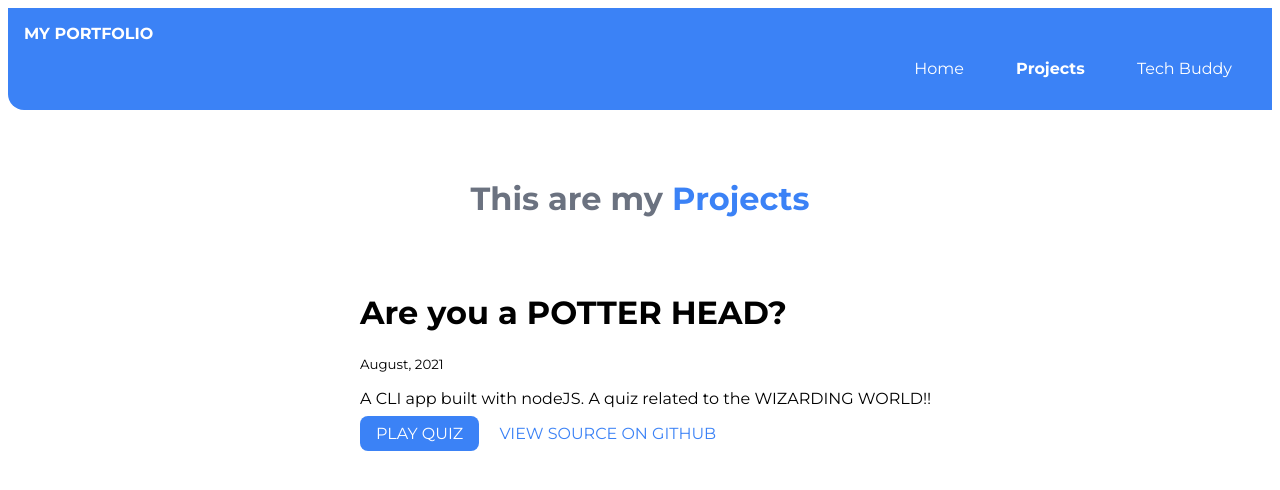
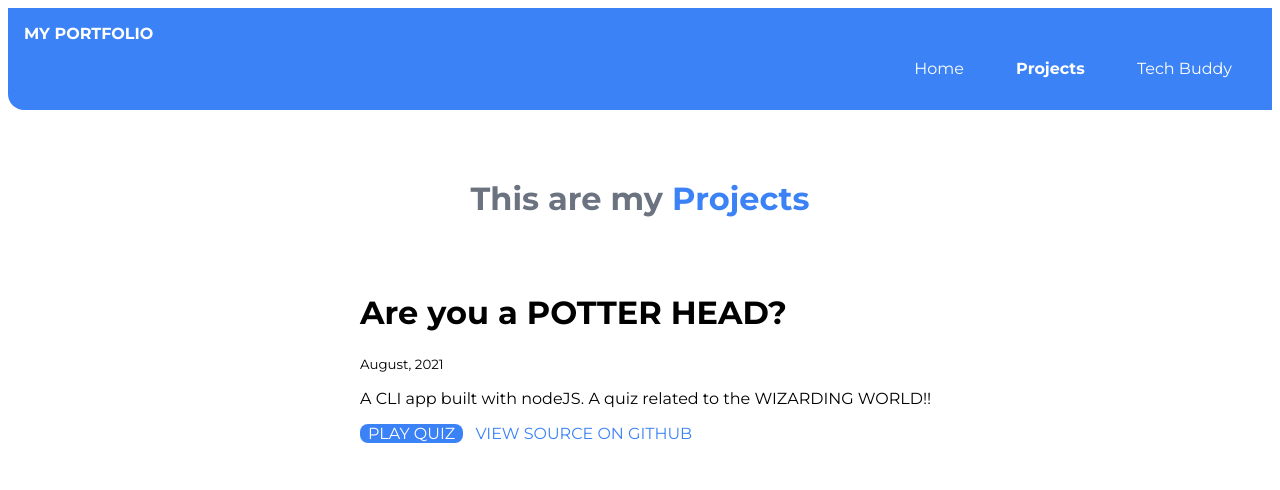
Before and after one commit to maniac29/myportfolio, a plain HTML site: page projects.html in a window 1280 px wide. Drawn offline with Linux system fonts and the light colour scheme.

Commit message:
docs:update
visual changes

```diff
--- a/projects.html
+++ b/projects.html
@@ -36,10 +36,13 @@
                 <h1>Are you a POTTER HEAD?</h1>
                 <small>August, 2021</small>
                 <p>A CLI app built with nodeJS. A quiz related to the WIZARDING WORLD!!</p>
-                <a class="link link-primary"
+                <a class="link link-primary list-item-inline"
                     href="https://replit.com/@AnirbanSaha127/The-PotterHead-Quiz?&embed=1&output=1">PLAY
                     QUIZ</a>
-                <a class="link link-secondary" href="https://github.com/maniac29/The-PotterHead-Quiz">VIEW SOURCE ON
+
+                <a class="link link-secondary list-item-inline"
+                    href="https://github.com/maniac29/The-PotterHead-Quiz">VIEW
+                    SOURCE ON
                     GITHUB</a>
             </div>
         </li>
```
